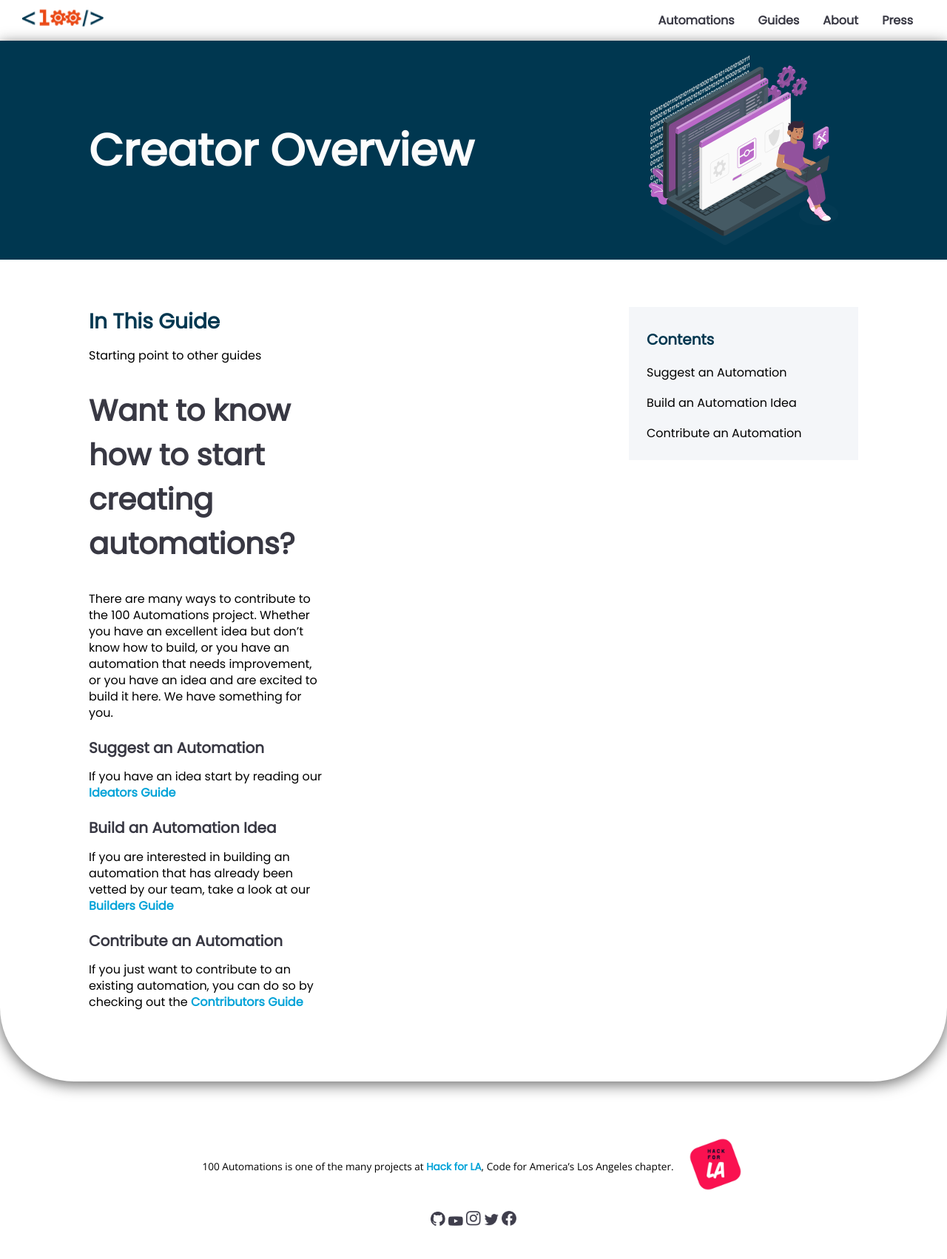
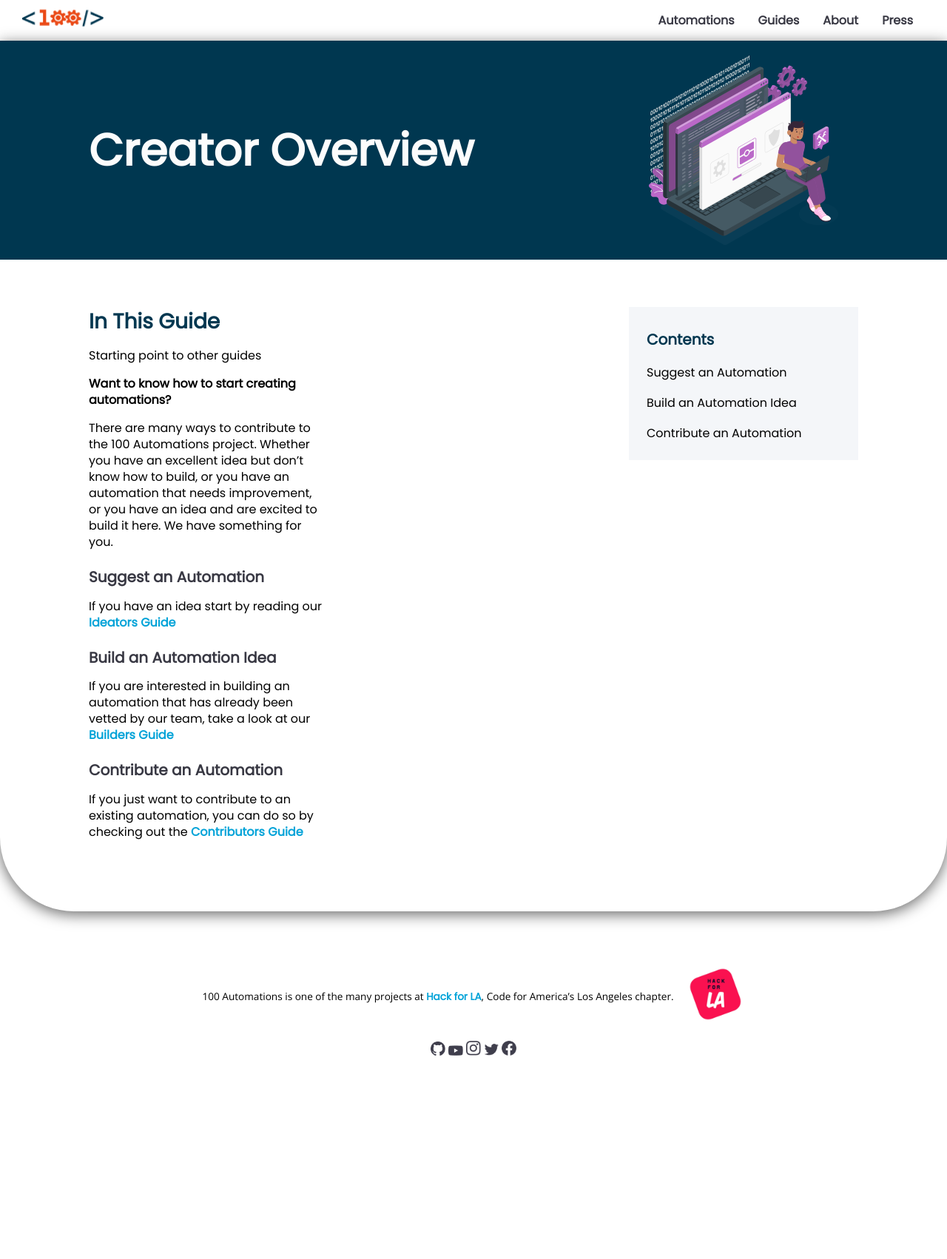
Before and after one commit to 100Automations/Website, a Jekyll site: the page built from _guides/creator_overview.md, in a window 1280 px wide. Shown: the whole page at 74% size. Built offline with Jekyll 4.4.1, drawn with Linux system fonts in a browser that asks for light colours; after the commit the page ends 1472 px from its top, so only the background shows below that.

Commit message:
changed content h1 to bold

```diff
--- a/_guides/creator_overview.md
+++ b/_guides/creator_overview.md
@@ -6,7 +6,7 @@ display: true
 category: 1
 ---
 
-# Want to know how to start creating automations?
+**Want to know how to start creating automations?**
 
 There are many ways to contribute to the 100 Automations project. Whether you have an excellent idea but don't know how to build, or you have an automation that needs improvement, or you have an idea and are excited to build it here. We have something for you.
 
```
